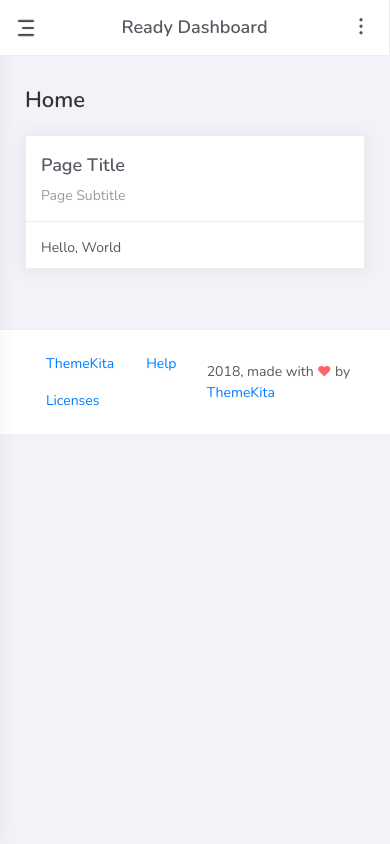
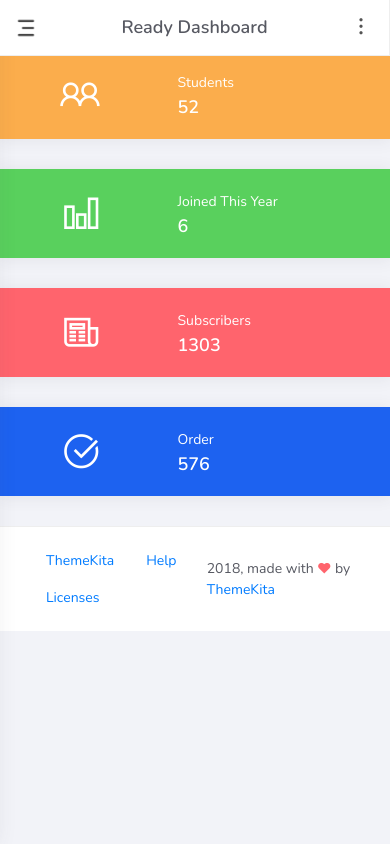
Before and after one commit to Tazz022003/PSUSphere, a Django app: page / in a window 390 px wide. Run offline with Django 4.2, Linux system fonts and the light colour scheme; data comes from the database, SQL or seed files in the repository; both versions use the stored data as it was after the commit; some libraries are stand-ins or nearby versions.

Commit message:
modify sorting

```diff
--- a/projectsite/studentorg/views.py
+++ b/projectsite/studentorg/views.py
@@ -1,6 +1,8 @@
 from django.views.generic.list import ListView
 from django.views.generic.edit import CreateView, UpdateView, DeleteView
 from django.urls import reverse_lazy
+from django.db.models import Q
+from django.utils import timezone
 
 from studentorg.models import (
     Organization,
@@ -28,6 +30,29 @@
     context_object_name = 'home'
     template_name = 'home.html'
 
+    def get_context_data(self, **kwargs):
+
+        context = super().get_context_data(**kwargs)
+
+        context["total_students"] = Student.objects.count()
+        context["total_organizations"] = Organization.objects.count()
+        context["total_programs"] = Program.objects.count()
+
+        today = timezone.now().date()
+
+        count = (
+            OrgMember.objects.filter(
+                date_joined__year=today.year
+            )
+            .values("student")
+            .distinct()
+            .count()
+        )
+
+        context["students_joined_this_year"] = count
+
+        return context
+
 
 # =========================
 # ORGANIZATION
@@ -38,6 +63,20 @@
     template_name = 'org_list.html'
     context_object_name = 'organizations'
     paginate_by = 5
+    ordering = ["college__college_name","name"]
+
+    def get_queryset(self):
+     qs = super().get_queryset()
+     query = self.request.GET.get('q')
+
+     if query:
+        qs = qs.filter(
+            Q(name__icontains=query) |
+            Q(description__icontains=query)
+        )
+     return qs
+
+
 
 
 class OrganizationCreateView(CreateView):
@@ -70,6 +109,47 @@
     context_object_name = 'orgmembers'
     paginate_by = 5
 
+    def get_queryset(self):
+        qs = super().get_queryset()
+        query = self.request.GET.get('q')
+
+        if query:
+            qs = qs.filter(
+                Q(student__lastname__icontains=query) |
+                Q(student__firstname__icontains=query) |
+                Q(organization__name__icontains=query)
+            )
+
+        return qs
+
+
+class OrgMemberList(ListView):
+    model = OrgMember
+    template_name = 'orgmember_list.html'
+    context_object_name = 'orgmembers'
+    paginate_by = 5
+
+    def get_queryset(self):
+        qs = super().get_queryset()
+        query = self.request.GET.get('q')
+
+        if query:
+            qs = qs.filter(
+                Q(student__lastname__icontains=query) |
+                Q(student__firstname__icontains=query) |
+                Q(organization__name__icontains=query)
+            )
+
+        return qs
+
+    def get_ordering(self):
+        allowed = ["student__lastname", "date_joined"]
+        sort_by = self.request.GET.get("sort_by")
+
+        if sort_by in allowed:
+            return sort_by
+
+        return "student__lastname"
 
 class OrgMemberCreateView(CreateView):
     model = OrgMember
@@ -100,6 +180,21 @@
     template_name = 'student_list.html'
     context_object_name = 'students'
     paginate_by = 5
+
+    def get_queryset(self):
+        qs = super().get_queryset()
+        query = self.request.GET.get('q')
+
+        if query:
+            qs = qs.filter(
+                Q(student_id__icontains=query) |
+                Q(lastname__icontains=query) |
+                Q(firstname__icontains=query) |
+                Q(middlename__icontains=query) |
+                Q(program__prog_name__icontains=query)
+            )
+
+        return qs
 
 
 class StudentCreateView(CreateView):
@@ -132,6 +227,17 @@
     context_object_name = 'colleges'
     paginate_by = 5
 
+    def get_queryset(self):
+        qs = super().get_queryset()
+        query = self.request.GET.get('q')
+
+        if query:
+            qs = qs.filter(
+                Q(college_name__icontains=query)
+            )
+
+        return qs
+
 
 class CollegeCreateView(CreateView):
     model = College
@@ -163,6 +269,26 @@
     context_object_name = 'programs'
     paginate_by = 5
 
+    def get_queryset(self):
+        qs = super().get_queryset()
+        query = self.request.GET.get('q')
+
+        if query:
+            qs = qs.filter(
+                Q(prog_name__icontains=query) |
+                Q(college__college_name__icontains=query)
+            )
+
+        return qs
+
+    def get_ordering(self):
+        allowed = ["prog_name", "college__college_name"]
+        sort_by = self.request.GET.get("sort_by")
+
+        if sort_by in allowed:
+            return sort_by
+
+        return "prog_name"
 
 class ProgramCreateView(CreateView):
     model = Program
--- a/projectsite/templates/home.html
+++ b/projectsite/templates/home.html
@@ -1,18 +1,95 @@
 {% extends 'base.html' %} {% load static %} {% block content %}
-<div class="content">
-    <div class="container-fluid">
-        <h4 class="page-title">Home</h4>
-        <div class="row">
-            <div class="col-md-12">
-                <div class="card">
-                    <div class="card-header">
-                        <div class="card-title">Page Title</div>
-                        <div class="card-category">Page Subtitle</div>
+<h4 class="page-title">Home</h4>
+
+<div class="row">
+
+    <div class="col-md-3">
+        <div class="card card-stats card-warning">
+            <div class="card-body">
+                <div class="row">
+                    <div class="col-5">
+                        <div class="icon-big text-center">
+                            <i class="la la-users"></i>
+                        </div>
                     </div>
-                    <div class="card-body">Hello, World</div>
+
+                    <div class="col-7 d-flex align-items-center">
+                        <div class="numbers">
+                           <p class="card-category">Students</p>
+                            <h4 class="card-title">{{total_students}}</h4>
+                        </div>
+                    </div>
                 </div>
             </div>
         </div>
     </div>
+
+
+    <div class="col-md-3">
+        <div class="card card-stats card-success">
+            <div class="card-body">
+                <div class="row">
+                    <div class="col-5">
+                        <div class="icon-big text-center">
+                            <i class="la la-bar-chart"></i>
+                        </div>
+                    </div>
+
+                    <div class="col-7 d-flex align-items-center">
+                        <div class="numbers">
+                          <p class="card-category">Joined This Year</p>
+                            <h4 class="card-title">{{students_joined_this_year}}</h4>
+                        </div>
+                    </div>
+                </div>
+            </div>
+        </div>
+    </div>
+
+
+    <div class="col-md-3">
+        <div class="card card-stats card-danger">
+            <div class="card-body">
+                <div class="row">
+                    <div class="col-5">
+                        <div class="icon-big text-center">
+                            <i class="la la-newspaper-o"></i>
+                        </div>
+                    </div>
+
+                    <div class="col-7 d-flex align-items-center">
+                        <div class="numbers">
+                            <p class="card-category">Subscribers</p>
+                            <h4 class="card-title">1303</h4>
+                        </div>
+                    </div>
+                </div>
+            </div>
+        </div>
+    </div>
+
+
+    <div class="col-md-3">
+        <div class="card card-stats card-primary">
+            <div class="card-body">
+                <div class="row">
+                    <div class="col-5">
+                        <div class="icon-big text-center">
+                            <i class="la la-check-circle"></i>
+                        </div>
+                    </div>
+
+                    <div class="col-7 d-flex align-items-center">
+                        <div class="numbers">
+                            <p class="card-category">Order</p>
+                            <h4 class="card-title">576</h4>
+                        </div>
+                    </div>
+                </div>
+            </div>
+        </div>
+    </div>
+
 </div>
+
 {% endblock %}
```
Also changed, not shown: projectsite/templates/org_list.html (+2 -6 lines), projectsite/templates/orgmember_list.html (+64 -1 lines), projectsite/templates/program_list.html (+16 -0 lines), projectsite/db.sqlite3.
